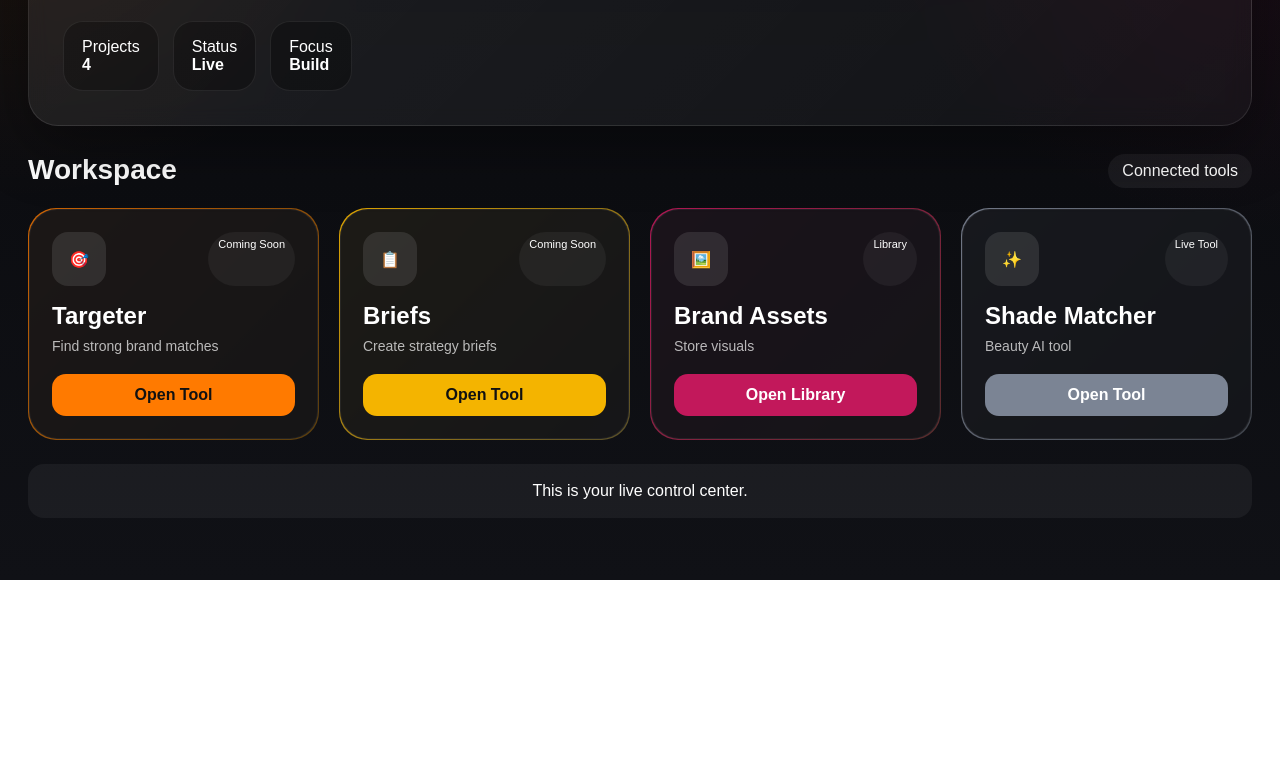
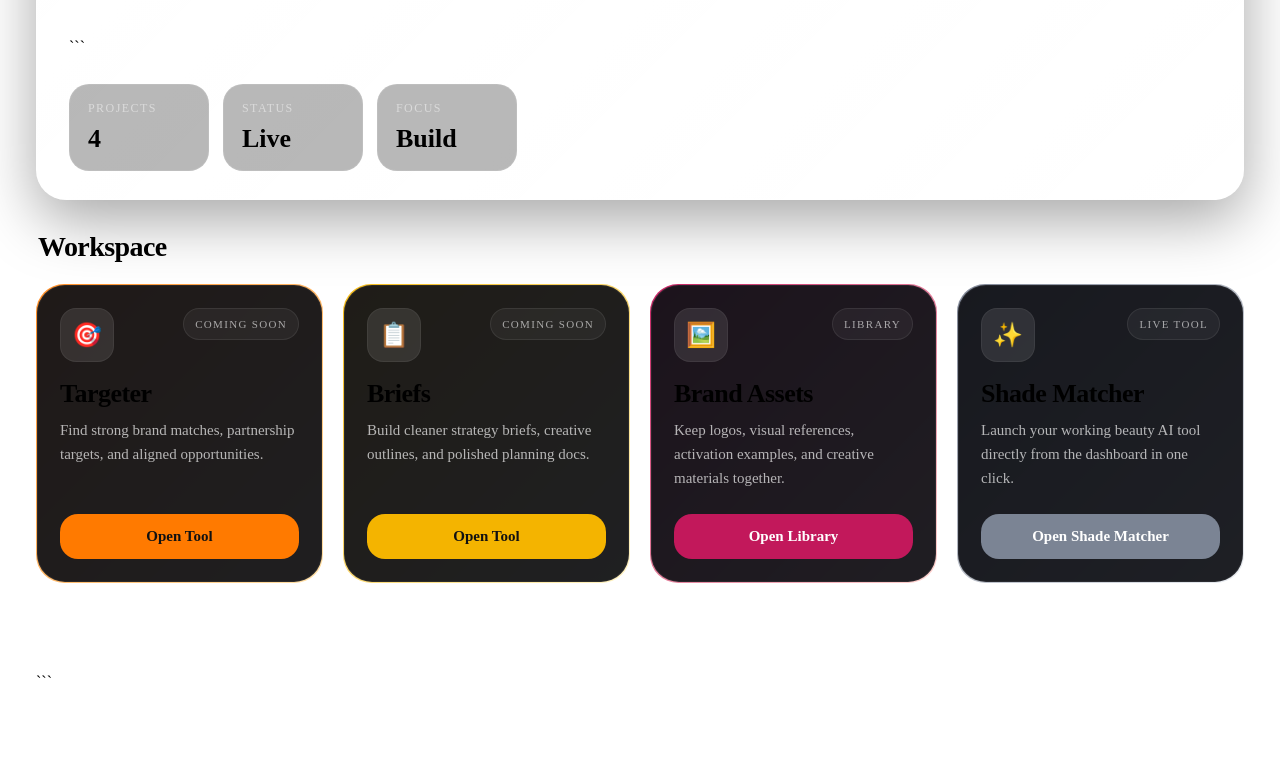
Before and after one commit to altov-shade/alto-dashboard, a plain HTML site: page index.html in a window 1280 px wide. Shown: the part 220-979 px from the top of the page. Before the commit the page ends 800 px from the top, so only its background shows below. Drawn offline with Linux system fonts and the light colour scheme.

Commit message:
Update index.html

````diff
--- a/index.html
+++ b/index.html
@@ -6,24 +6,31 @@
 <meta name="viewport" content="width=device-width, initial-scale=1.0" />
 
 <style>
-    * { box-sizing: border-box; }
+* {
+box-sizing: border-box;
+}
 
+```
 body {
   margin: 0;
   font-family: Arial, sans-serif;
   background:
-        radial-gradient(circle at top left, rgba(255,122,0,0.10), transparent 28%),
-        radial-gradient(circle at top right, rgba(194,24,91,0.12), transparent 30%),
+    radial-gradient(circle at top left, rgba(255, 122, 0, 0.10), transparent 28%),
+    radial-gradient(circle at top right, rgba(194, 24, 91, 0.12), transparent 30%),
     linear-gradient(180deg, #08090c 0%, #101116 100%);
   color: white;
   min-height: 100vh;
 }
 
-    a { text-decoration: none; color: inherit; }
+a {
+  text-decoration: none;
+  color: inherit;
+}
 
 .wrapper {
+  width: 100%;
   max-width: 1400px;
-      margin: auto;
+  margin: 0 auto;
   padding: 36px 28px 60px;
 }
 
@@ -33,7 +40,7 @@
   background: linear-gradient(135deg, rgba(255,255,255,0.08), rgba(255,255,255,0.03));
   border: 1px solid rgba(255,255,255,0.10);
   border-radius: 30px;
-      padding: 34px;
+  padding: 34px 32px 28px;
   box-shadow: 0 20px 60px rgba(0,0,0,0.35);
   backdrop-filter: blur(10px);
   margin-bottom: 28px;
@@ -47,116 +54,132 @@
   width: 220px;
   height: 220px;
   background: radial-gradient(circle, rgba(244,180,0,0.30), transparent 65%);
+  pointer-events: none;
 }
 
 .eyebrow {
+  display: inline-block;
   font-size: 12px;
+  font-weight: 700;
   letter-spacing: 0.18em;
   text-transform: uppercase;
   color: #f6c251;
-      background: rgba(244,180,0,0.10);
-      border: 1px solid rgba(244,180,0,0.20);
+  background: rgba(244, 180, 0, 0.10);
+  border: 1px solid rgba(244, 180, 0, 0.20);
   padding: 10px 14px;
   border-radius: 999px;
   margin-bottom: 18px;
-      display: inline-block;
 }
 
 h1 {
   margin: 0;
   font-size: 52px;
+  line-height: 1;
+  letter-spacing: -0.03em;
 }
 
 .subtext {
+  max-width: 760px;
   margin-top: 14px;
   color: rgba(255,255,255,0.72);
-      max-width: 700px;
+  font-size: 18px;
+  line-height: 1.6;
+}
+
+.hero-bottom {
+  display: flex;
+  justify-content: space-between;
+  gap: 20px;
+  align-items: flex-end;
+  margin-top: 28px;
+  flex-wrap: wrap;
 }
 
 .mini-stats {
   display: flex;
   gap: 14px;
-      margin-top: 24px;
+  flex-wrap: wrap;
 }
 
 .stat {
+  min-width: 140px;
   background: rgba(0,0,0,0.28);
   border: 1px solid rgba(255,255,255,0.08);
   border-radius: 20px;
   padding: 16px 18px;
 }
 
+.stat-label {
+  font-size: 12px;
+  text-transform: uppercase;
+  letter-spacing: 0.12em;
+  color: rgba(255,255,255,0.48);
+  margin-bottom: 8px;
+}
+
+.stat-value {
+  font-size: 26px;
+  font-weight: 700;
+}
+
 .section-bar {
   display: flex;
   justify-content: space-between;
-      margin: 20px 0;
+  align-items: center;
+  gap: 16px;
+  margin: 10px 2px 18px;
+  flex-wrap: wrap;
 }
 
 .section-title {
   font-size: 28px;
-      font-weight: bold;
+  font-weight: 700;
+  letter-spacing: -0.02em;
 }
 
 .section-pill {
-      padding: 8px 14px;
-      border-radius: 20px;
+  padding: 10px 16px;
+  border-radius: 999px;
   background: rgba(255,255,255,0.06);
+  border: 1px solid rgba(255,255,255,0.10);
+  color: rgba(255,255,255,0.70);
+  font-size: 14px;
 }
 
 .grid {
   display: grid;
-      grid-template-columns: repeat(4, 1fr);
+  grid-template-columns: repeat(4, minmax(0, 1fr));
   gap: 20px;
 }
 
-    /* CARD */
 .card-shell {
   border-radius: 28px;
   padding: 1px;
-      transition: transform 0.2s ease, box-shadow 0.2s ease;
+  transition: transform 0.25s ease, box-shadow 0.25s ease;
 }
 
 .card-shell:hover {
   transform: translateY(-6px);
-      box-shadow: 0 18px 40px rgba(0,0,0,0.25);
-    }
-
-    /* CLICK EFFECT */
-    .card-shell:active {
-      transform: scale(0.97);
-      box-shadow: 0 0 50px rgba(255,255,255,0.25);
-    }
-
-    .orange-shell:active {
-      box-shadow: 0 0 45px rgba(255,122,0,0.6);
-    }
-
-    .gold-shell:active {
-      box-shadow: 0 0 45px rgba(244,180,0,0.6);
-    }
-
-    .rose-shell:active {
-      box-shadow: 0 0 45px rgba(194,24,91,0.6);
-    }
-
-    .gray-shell:active {
-      box-shadow: 0 0 45px rgba(160,170,190,0.5);
+  box-shadow: 0 18px 40px rgba(0,0,0,0.28);
 }
 
 .card-inner {
-      background: rgba(18,19,24,0.95);
+  height: 100%;
+  min-height: 220px;
   border-radius: 28px;
+  background: rgba(18, 19, 24, 0.94);
+  border: 1px solid rgba(255,255,255,0.06);
   padding: 22px;
-      min-height: 220px;
   display: flex;
   flex-direction: column;
   justify-content: space-between;
-      border: 1px solid rgba(255,255,255,0.06);
 }
 
 .card-top {
   display: flex;
   justify-content: space-between;
+  align-items: flex-start;
+  gap: 16px;
 }
 
 .icon-box {
@@ -166,90 +189,183 @@
   display: flex;
   align-items: center;
   justify-content: center;
+  font-size: 24px;
   background: rgba(255,255,255,0.10);
+  box-shadow: inset 0 0 0 1px rgba(255,255,255,0.06);
 }
 
 .status {
   font-size: 11px;
-      padding: 6px 10px;
+  letter-spacing: 0.12em;
+  text-transform: uppercase;
+  padding: 9px 11px;
   border-radius: 999px;
   background: rgba(255,255,255,0.05);
+  border: 1px solid rgba(255,255,255,0.08);
+  color: rgba(255,255,255,0.60);
+  white-space: nowrap;
+}
+
+.card-copy {
+  margin-top: 18px;
 }
 
 .card-title {
-      font-size: 24px;
-      margin-top: 16px;
-      font-weight: bold;
+  font-size: 26px;
+  font-weight: 700;
+  line-height: 1.1;
+  margin-bottom: 10px;
+  letter-spacing: -0.02em;
 }
 
 .card-desc {
-      font-size: 14px;
-      margin-top: 8px;
-      color: rgba(255,255,255,0.7);
+  font-size: 15px;
+  line-height: 1.6;
+  color: rgba(255,255,255,0.68);
 }
 
 .card-action {
-      margin-top: 20px;
-      padding: 12px;
-      border-radius: 14px;
-      text-align: center;
-      font-weight: bold;
+  margin-top: 24px;
+  display: inline-flex;
+  align-items: center;
+  justify-content: center;
+  width: 100%;
+  border-radius: 18px;
+  padding: 14px 16px;
+  font-weight: 700;
+  font-size: 15px;
+  transition: opacity 0.2s ease, transform 0.2s ease;
 }
 
-    .orange-shell { background: linear-gradient(135deg, rgba(255,122,0,0.8), rgba(255,166,0,0.3)); }
-    .gold-shell { background: linear-gradient(135deg, rgba(244,180,0,0.9), rgba(255,221,87,0.3)); }
-    .rose-shell { background: linear-gradient(135deg, rgba(194,24,91,0.9), rgba(255,112,98,0.3)); }
-    .gray-shell { background: linear-gradient(135deg, rgba(125,132,148,0.9), rgba(176,188,204,0.3)); }
+.card-shell:hover .card-action {
+  transform: translateY(-1px);
+}
 
-    .orange-btn { background: #ff7a00; color: #111; }
-    .gold-btn { background: #f4b400; color: #111; }
-    .rose-btn { background: #c2185b; color: white; }
-    .gray-btn { background: #7b8494; color: white; }
+.orange-shell {
+  background: linear-gradient(135deg, rgba(255,122,0,0.85), rgba(255,166,0,0.35));
+}
+
+.gold-shell {
+  background: linear-gradient(135deg, rgba(244,180,0,0.90), rgba(255,221,87,0.35));
+}
+
+.rose-shell {
+  background: linear-gradient(135deg, rgba(194,24,91,0.95), rgba(255,112,98,0.30));
+}
+
+.gray-shell {
+  background: linear-gradient(135deg, rgba(125,132,148,0.95), rgba(176,188,204,0.28));
+}
+
+.orange-btn {
+  background: #ff7a00;
+  color: #111;
+}
+
+.gold-btn {
+  background: #f4b400;
+  color: #111;
+}
+
+.rose-btn {
+  background: #c2185b;
+  color: white;
+}
+
+.gray-btn {
+  background: #7b8494;
+  color: white;
+}
 
 .footer-note {
   margin-top: 24px;
-      padding: 18px;
-      border-radius: 16px;
+  padding: 20px 22px;
+  border-radius: 24px;
   background: rgba(255,255,255,0.05);
-      text-align: center;
+  border: 1px solid rgba(255,255,255,0.08);
+  color: rgba(255,255,255,0.68);
+  font-size: 15px;
+  line-height: 1.6;
 }
 
-    @media (max-width: 900px) {
-      .grid { grid-template-columns: repeat(2, 1fr); }
+@media (max-width: 1180px) {
+  .grid {
+    grid-template-columns: repeat(2, minmax(0, 1fr));
+  }
 }
 
-    @media (max-width: 600px) {
-      .grid { grid-template-columns: 1fr; }
+@media (max-width: 760px) {
+  .wrapper {
+    padding: 22px 18px 40px;
   }
+
+  .hero {
+    padding: 24px 20px 22px;
+    border-radius: 24px;
+  }
+
+  h1 {
+    font-size: 40px;
+  }
+
+  .subtext {
+    font-size: 16px;
+  }
+
+  .section-title {
+    font-size: 24px;
+  }
+
+  .grid {
+    grid-template-columns: 1fr;
+  }
+
+  .card-inner {
+    min-height: 200px;
+  }
+}
+```
 
 </style>
 </head>
 
 <body>
 <div class="wrapper">
-
-<div class="hero">
+<section class="hero">
 <div class="eyebrow">Alto AI Workspace</div>
 <h1>Alto Dashboard</h1>
-
 <div class="subtext">
 Your central hub for AI tools, brand systems, visual assets, and buildouts.
+Designed to grow with your ideas and give every tool a real home.
 </div>
 
+```
+  <div class="hero-bottom">
     <div class="mini-stats">
-    <div class="stat">Projects<br><b>4</b></div>
-    <div class="stat">Status<br><b>Live</b></div>
-    <div class="stat">Focus<br><b>Build</b></div>
+      <div class="stat">
+        <div class="stat-label">Projects</div>
+        <div class="stat-value">4</div>
+      </div>
+
+      <div class="stat">
+        <div class="stat-label">Status</div>
+        <div class="stat-value">Live</div>
+      </div>
+
+      <div class="stat">
+        <div class="stat-label">Focus</div>
+        <div class="stat-value">Build</div>
       </div>
     </div>
+  </div>
+</section>
 
 <div class="section-bar">
   <div class="section-title">Workspace</div>
-  <div class="section-pill">Connected tools</div>
+  <div class="section-pill">Connected tools and future buildouts</div>
 </div>
 
 <div class="grid">
-
   <a href="#" class="card-shell orange-shell">
     <div class="card-inner">
       <div>
@@ -257,9 +373,15 @@
           <div class="icon-box">🎯</div>
           <div class="status">Coming Soon</div>
         </div>
+
+        <div class="card-copy">
           <div class="card-title">Targeter</div>
-      <div class="card-desc">Find strong brand matches</div>
+          <div class="card-desc">
+            Find strong brand matches, partnership targets, and aligned opportunities.
           </div>
+        </div>
+      </div>
+
       <div class="card-action orange-btn">Open Tool</div>
     </div>
   </a>
@@ -271,9 +393,15 @@
           <div class="icon-box">📋</div>
           <div class="status">Coming Soon</div>
         </div>
+
+        <div class="card-copy">
           <div class="card-title">Briefs</div>
-      <div class="card-desc">Create strategy briefs</div>
+          <div class="card-desc">
+            Build cleaner strategy briefs, creative outlines, and polished planning docs.
           </div>
+        </div>
+      </div>
+
       <div class="card-action gold-btn">Open Tool</div>
     </div>
   </a>
@@ -285,32 +413,44 @@
           <div class="icon-box">🖼️</div>
           <div class="status">Library</div>
         </div>
+
+        <div class="card-copy">
           <div class="card-title">Brand Assets</div>
-      <div class="card-desc">Store visuals</div>
+          <div class="card-desc">
+            Keep logos, visual references, activation examples, and creative materials together.
           </div>
+        </div>
+      </div>
+
       <div class="card-action rose-btn">Open Library</div>
     </div>
   </a>
 
-<a href="https://altov-shade-matcher.vercel.app/" target="_blank" class="card-shell gray-shell">
+  <a href="<https://altov-shade-matcher.vercel.app/>" target="_blank" class="card-shell gray-shell">
     <div class="card-inner">
       <div>
         <div class="card-top">
           <div class="icon-box">✨</div>
           <div class="status">Live Tool</div>
         </div>
+
+        <div class="card-copy">
           <div class="card-title">Shade Matcher</div>
-      <div class="card-desc">Beauty AI tool</div>
+          <div class="card-desc">
+            Launch your working beauty AI tool directly from the dashboard in one click.
           </div>
-    <div class="card-action gray-btn">Open Tool</div>
+        </div>
+      </div>
+
+      <div class="card-action gray-btn">Open Shade Matcher</div>
     </div>
   </a>
-
 </div>
 
 <div class="footer-note">
-This is your live control center.
+  This is your live control center. As you build more tools, each card can connect to a real app, page, or workflow.
 </div>
+```
 
 </div>
 </body>
````
Lines whose indentation alone changed are shown as unchanged.
